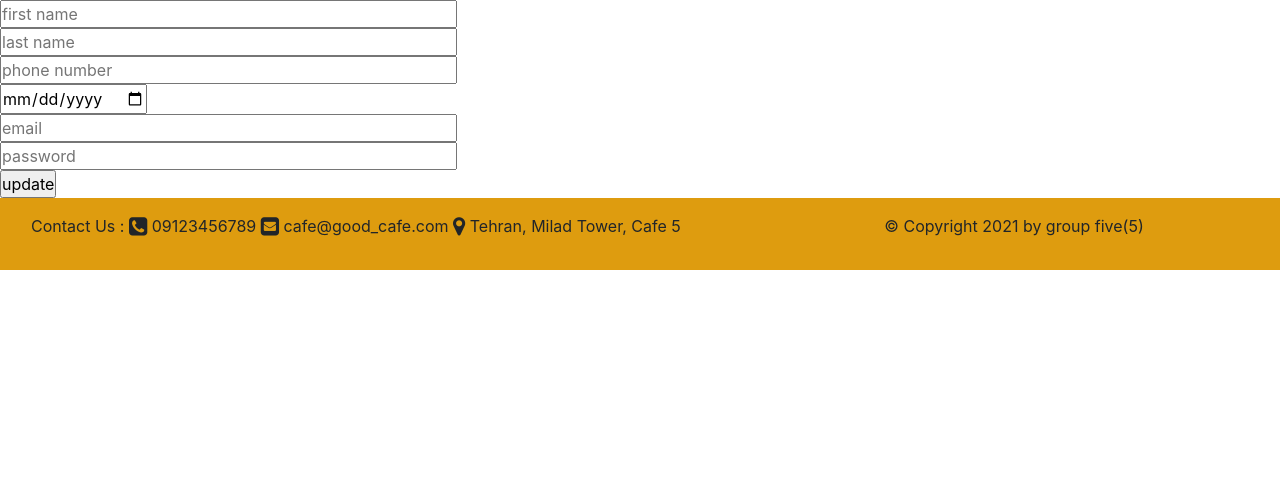
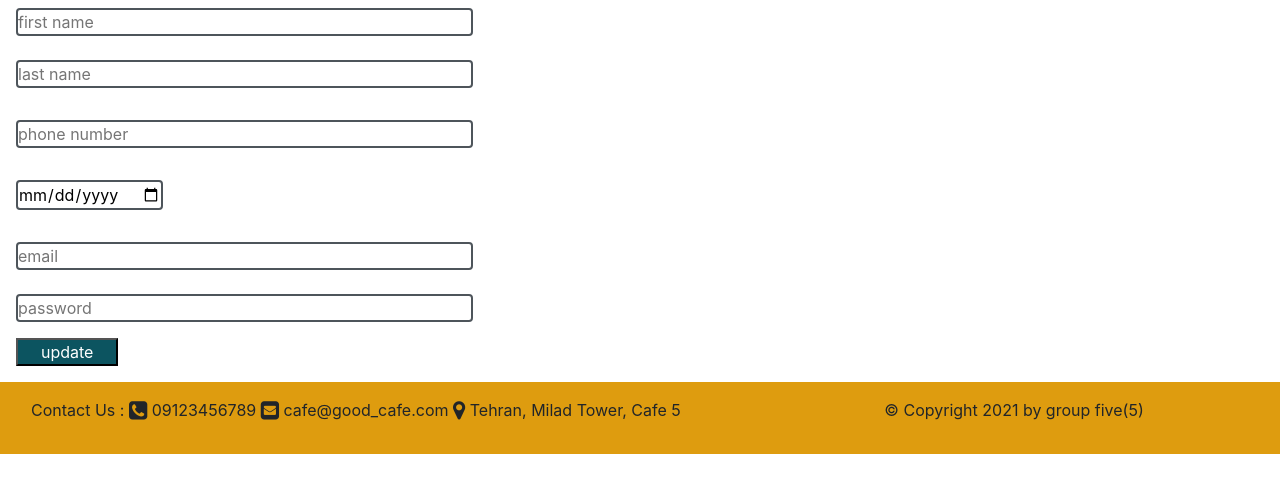
Before and after one commit to sepehr-ahmadi/django_test_project, a Flask app: page /user_update in a window 1280 px wide. Shown: the part 115-608 px from the top of the page. Run offline with Flask 2, Linux system fonts and the light colour scheme; some libraries are stand-ins or nearby versions.

Commit message:
css is usre_update

```diff
--- /dev/null
+++ b/static/user_update.css
@@ -0,0 +1,57 @@
+
+input[type=tel ]:focus {
+    border: 3px solid #555;
+    background-color: lightblue;
+}
+input[type=tel] {
+    margin-top: 1rem;
+    margin-left: 1rem;
+    border: 2px solid #4e555b;
+    border-radius: 4px;
+}
+input[type=date ]:focus {
+    border: 3px solid #555;
+    background-color: lightblue;
+}
+input[type=date] {
+    margin-top: 1rem;
+    margin-left: 1rem;
+    border: 2px solid #4e555b;
+    border-radius: 4px;
+}
+input[type=email ]:focus {
+    border: 3px solid #555;
+    background-color: lightblue;
+}
+input[type=email] {
+    margin-top: 1rem;
+    margin-left: 1rem;
+    border: 2px solid #4e555b;
+    border-radius: 4px;
+}
+input {
+    margin-left: 1rem;
+    margin-bottom: 1rem;
+}
+.content{
+  width: 100%;
+  height: 100vh;
+  display: flex;
+  justify-content: center;
+  align-items: center;
+}
+input[type=text ]:focus {
+    border: 3px solid #555;
+    background-color: lightblue;
+}
+input[type=text] {
+    margin-top: .5rem;
+    margin-left: 1rem;
+    border: 2px solid #4e555b;
+    border-radius: 4px;
+}
+#fa {
+  border: 1px solid;
+  padding: 10px;
+  box-shadow: 5px 10px #888888;
+}
--- a/templates/user_update.html
+++ b/templates/user_update.html
@@ -1,7 +1,7 @@
 {% extends "cafe_base.html" %}
 {% block title %}home{% endblock %}
 {% block css %}
-    <link href="{{ url_for("static",filename="home.css") }}" rel="stylesheet">
+    <link href="{{ url_for("static",filename="user_update.css") }}" rel="stylesheet">
 {% endblock %}
 {% block script %}
        <script src="https://ajax.googleapis.com/ajax/libs/jquery/3.5.1/jquery.min.js"></script>
@@ -11,13 +11,13 @@
 {% endblock %}
 {% block content %}
 <form  action="{{ url_for('update_user') }}" method="post">
-<input type="text" id="first_name" size="40" placeholder="first name" name="first_name"><br>
+    <input type="text" id="first_name" size="40" placeholder="first name" name="first_name"><br>
     <input type="text" id="last_name" size="40" placeholder="last name" name="last_name"><br>
     <input type="tel" id="phone_number" size="40" placeholder="phone number" name="phone_number"><br>
     <input type="date" id="birthdate" size="40" placeholder="birthday" name="birthday"><br>
     <input type="email" id="email" size="40" placeholder="email" name="email"><br>
     <input type="text" id="password" size="40" placeholder="password" name="password"><br>
-<input type="submit" id="submitaiton" value="update">
+    <input type="submit" id="submitaiton" value="update" style="background-color: #0c5460;color: white;width: 8%;">
 </form>
 
 {% endblock %}
```
